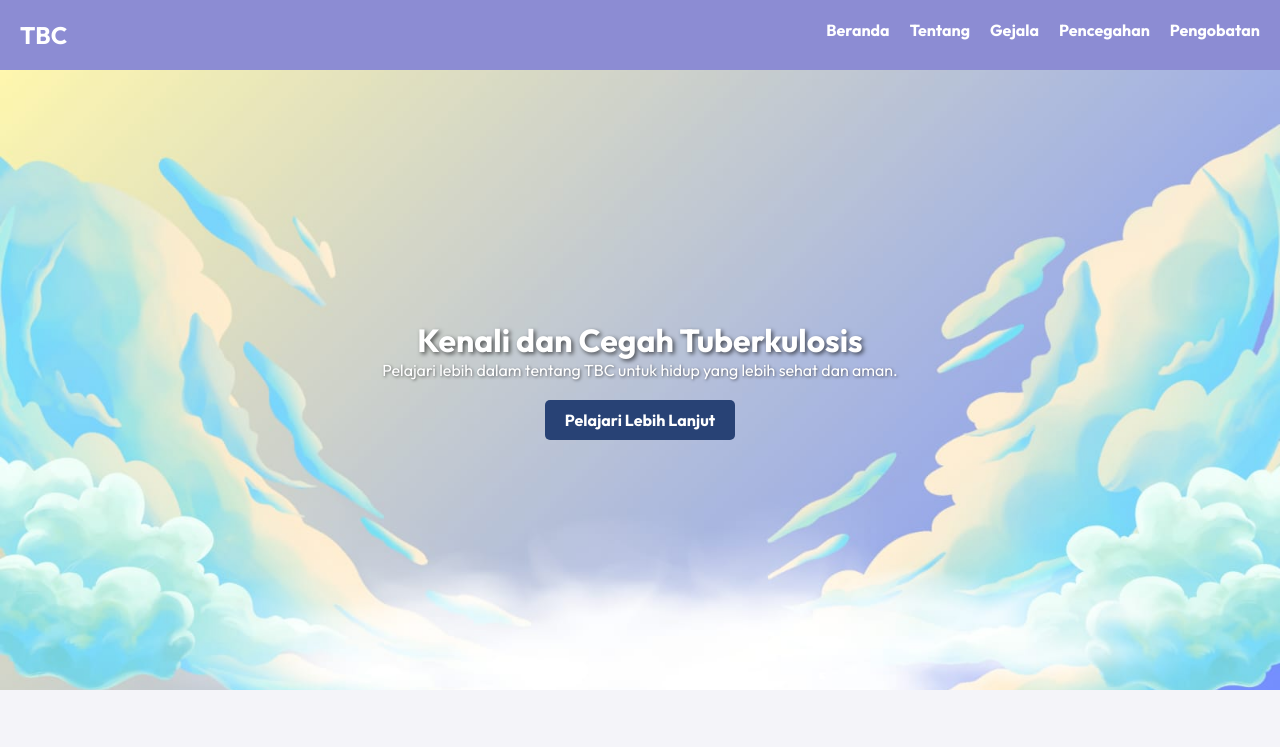
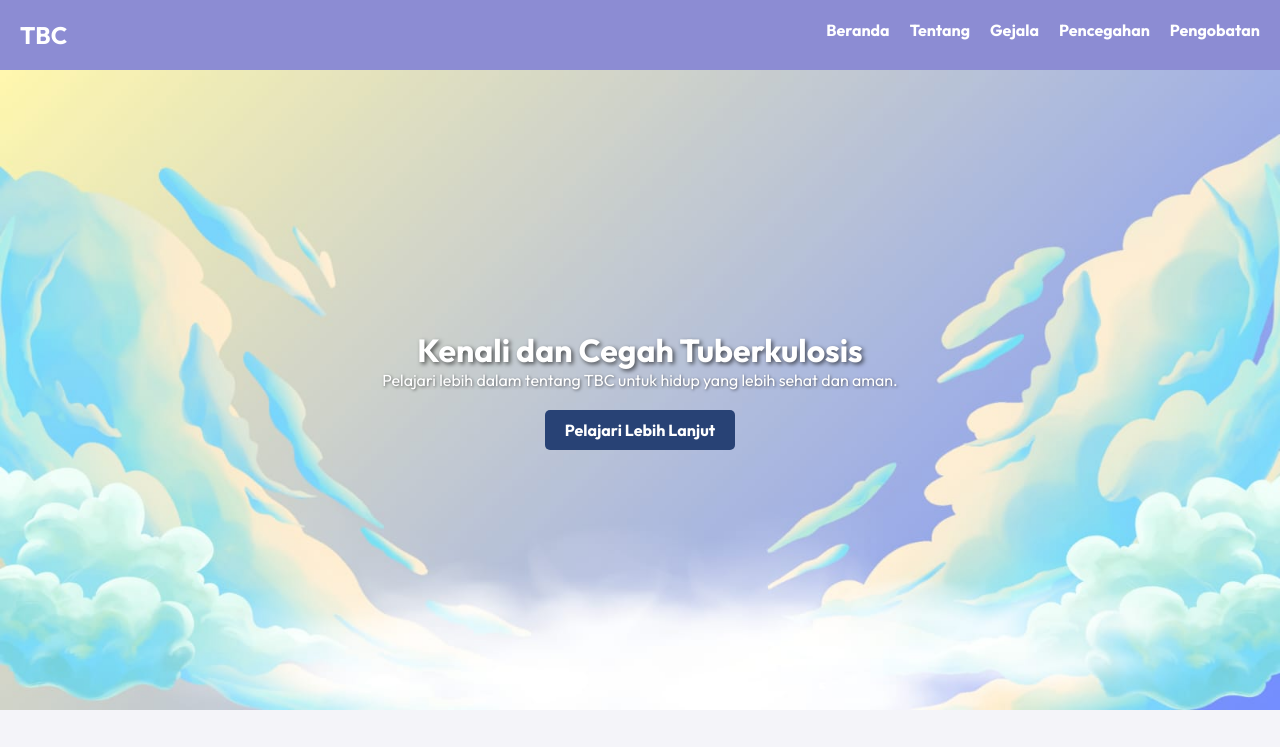
Before and after one commit to tbctuberculosis/Penyakit-Tuberculosis-TBC-_, a plain HTML site: page index.html in a window 1280 px wide. Shown: the top 747 px of the page. Drawn offline with Linux system fonts and the light colour scheme.

Commit message:
style.css

```diff
--- a/style.css
+++ b/style.css
@@ -78,7 +78,7 @@ body {
     background-image: url('images/hero-tbc.jpg');
     background-size: cover;
     background-position: center;
-    padding: 250px 50px;
+    padding: 260px 70px;
     text-align: center;
     color: white;
 }
```
